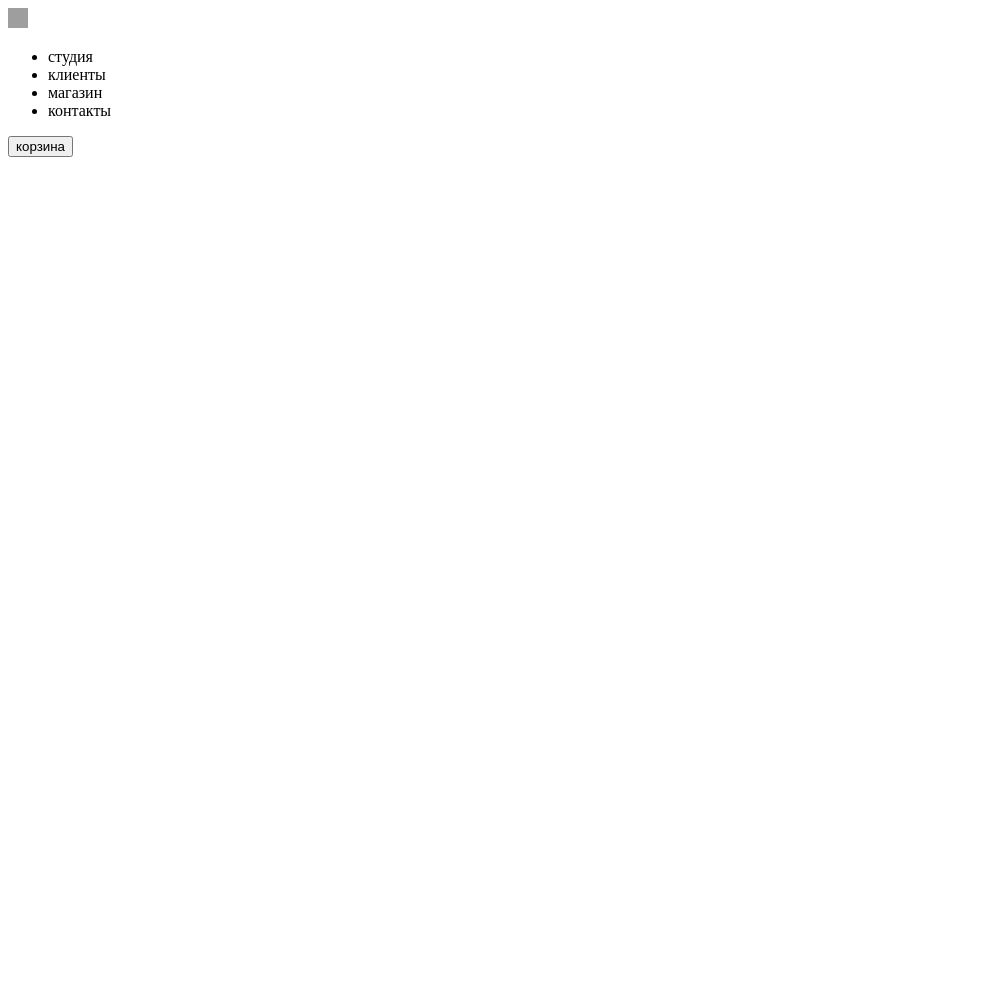
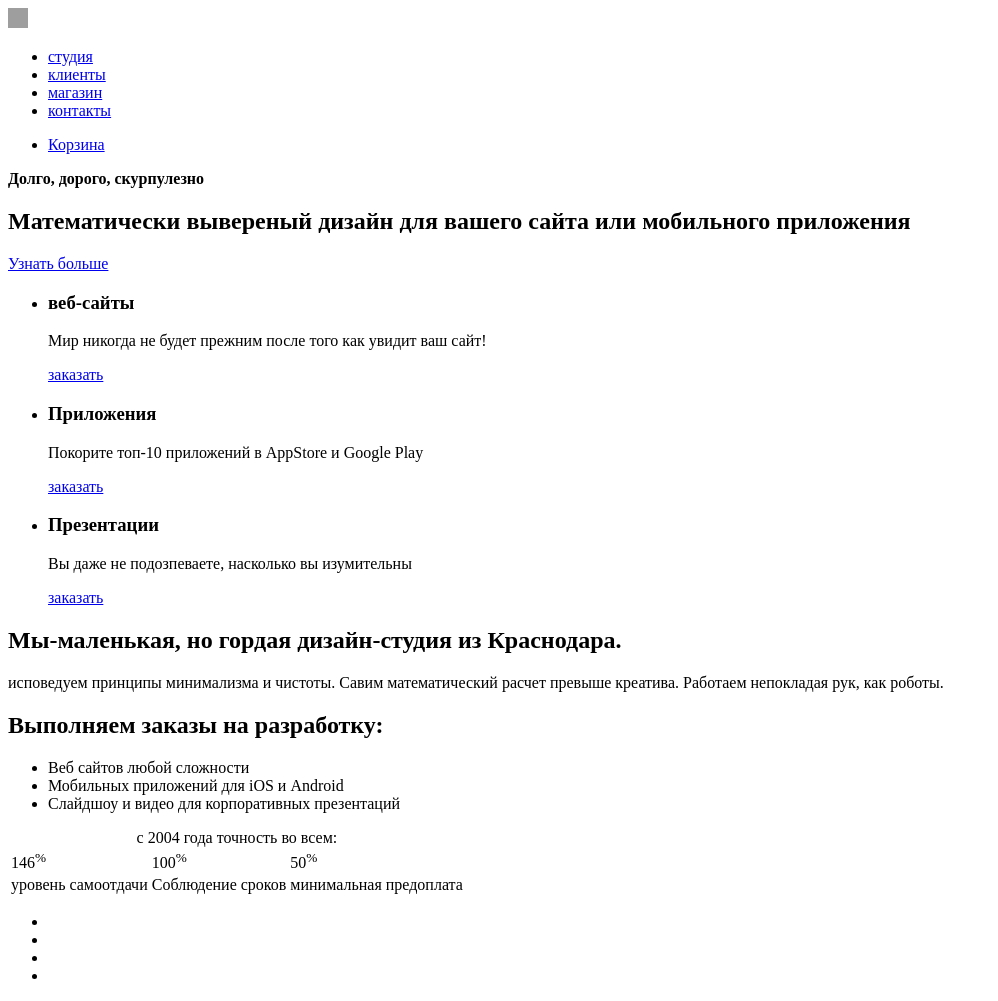
Before and after one commit to FanNikita/434501-nerds, a plain HTML site: page index.html in a window 1280 px wide. Shown: the whole page, without its empty margins (0-998 px from the left). Before the commit the page ends 800 px from the top, so only its background shows below. Drawn offline with Linux system fonts and the light colour scheme; grey boxes are pictures that could not be loaded.

Commit message:
Разметка личного проекта часть 1
Доделал разметку до карты и футера

```diff
--- a/index.html
+++ b/index.html
@@ -8,22 +8,61 @@
   <body>
    <header class='main-header'>
 	<img class='main-logo' src='https://ampir.ru/upload/iblock/25b/25b3b7ff91178c54ebe666afafc5d933.jpeg' width=20 height=20 alt='логотип nerds'>
-	 <ul>
-	  <li>студия</li>
-	  <li>клиенты</li>
-	  <li>магазин</li>
-	  <li>контакты</li>
-	 </ul>
-	 <button type='button'>корзина</button>
+		 <ul>
+		  <li> <a href='*'>студия</a> </li>
+		  <li> <a href='*'>клиенты</a> </li>
+		  <li> <a href='*'>магазин</a> </li>
+		  <li> <a href='*'>контакты</a> </li>
+		 </ul>
+		<ul>
+			<li><a href='*'>Корзина</a></li>
+		</ul>
+	</header>
+	<main>
+		<article>
+			<p><b>Долго, дорого, скурпулезно</b></p>
+			<p><h2>Математически вывереный дизайн для вашего сайта или мобильного приложения</h2></p>
+			<a href='*'>Узнать больше</a>
+		</article>
+		<ul>
+			<li><h3>веб-сайты</h3><p>Мир никогда не будет прежним после того как увидит ваш сайт!</p><a href='*'>заказать</a></li>
+			<li><h3>Приложения</h3><p>Покорите топ-10 приложений в AppStore и Google Play</p><a href='*'>заказать</a></li>
+			<li><h3>Презентации</h3><p>Вы даже не подозпеваете, насколько вы изумительны</p><a href='*'>заказать</a></li>
+		</ul>
+		<h2>Мы-маленькая, но гордая дизайн-студия из Краснодара.</h2>
+		<p>исповедуем принципы минимализма и чистоты. Савим математический расчет превыше креатива. Работаем непокладая рук, как роботы.</p>
+		<h2>Выполняем заказы на разработку:</h2>
+		<ul>
+		<li>Веб сайтов любой сложности</li>
+		<li>Мобильных приложений для iOS и Android</li>
+		<li>Слайдшоу и видео для корпоративных презентаций</li>
+		</ul>
+		<table>
+			<caption>с 2004 года точность во всем:</caption>
+			<tr>
+				<td>146<sup>%</sup></td>
+				<td>100<sup>%</sup></td>
+				<td>50<sup>%</sup></td>
+			</tr>
+			<tr>
+				<td>уровень самоотдачи</td>
+				<td>Соблюдение сроков</td>
+				<td>минимальная предоплата</td>
+			</tr>
+		</table>
+		<section class='mainPartners'>
+			<ul>
+			<li></li>
+			<li></li>
+			<li></li>
+			<li></li>
+			</ul>
+		</section>
 
-   </header>
-
-   <article>
+	</main>
+	<footer>
 
 
-
-
-	</article>
-
+	</footer>
   </body>
 </html>
```
